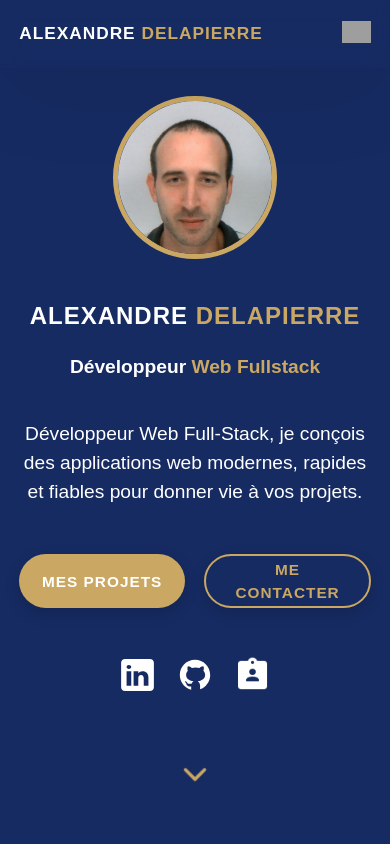
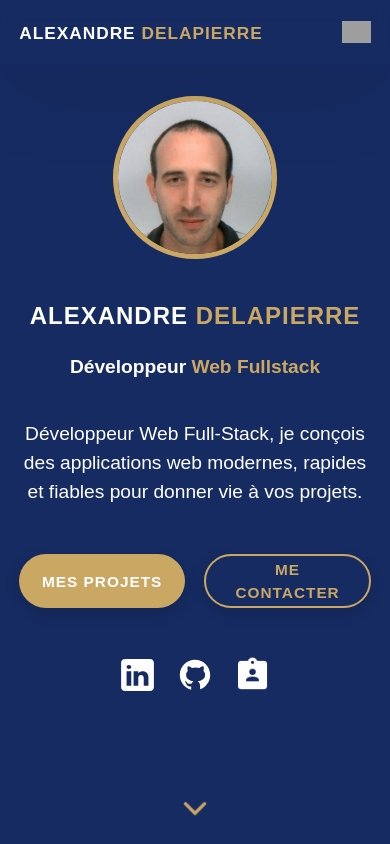
Before and after one commit to AlexDelapierre/Portfolio-React, a React (Create React App) app: page / in a window 390 px wide. Shown: the top 844 px of the page. Built offline with nearby package versions, Linux system fonts and the light colour scheme; grey boxes are pictures that could not be loaded.

Commit message:
style: responsive position ScrollArrow

```diff
--- a/src/components/ScrollArrow/ScrollArrow.css
+++ b/src/components/ScrollArrow/ScrollArrow.css
@@ -1,10 +1,4 @@
 .scroll-arrow {
-  /* display: flex;
-  justify-content: center;
-  align-items: center;
-  cursor: pointer;
-  margin-top: 1rem;  */
-
   position: absolute;
   left: 50%;
   bottom: 5rem;
@@ -12,6 +6,14 @@
   cursor: pointer;
 }
 
+/* Tablette */
+@media screen and (max-width: 767px) {
+  .scroll-arrow {
+    bottom: 1.5rem;
+  }
+}
+
+/* Tablette */
 @media screen and (min-width: 767px) {
   .scroll-arrow {
     bottom: 1.5rem;
```
